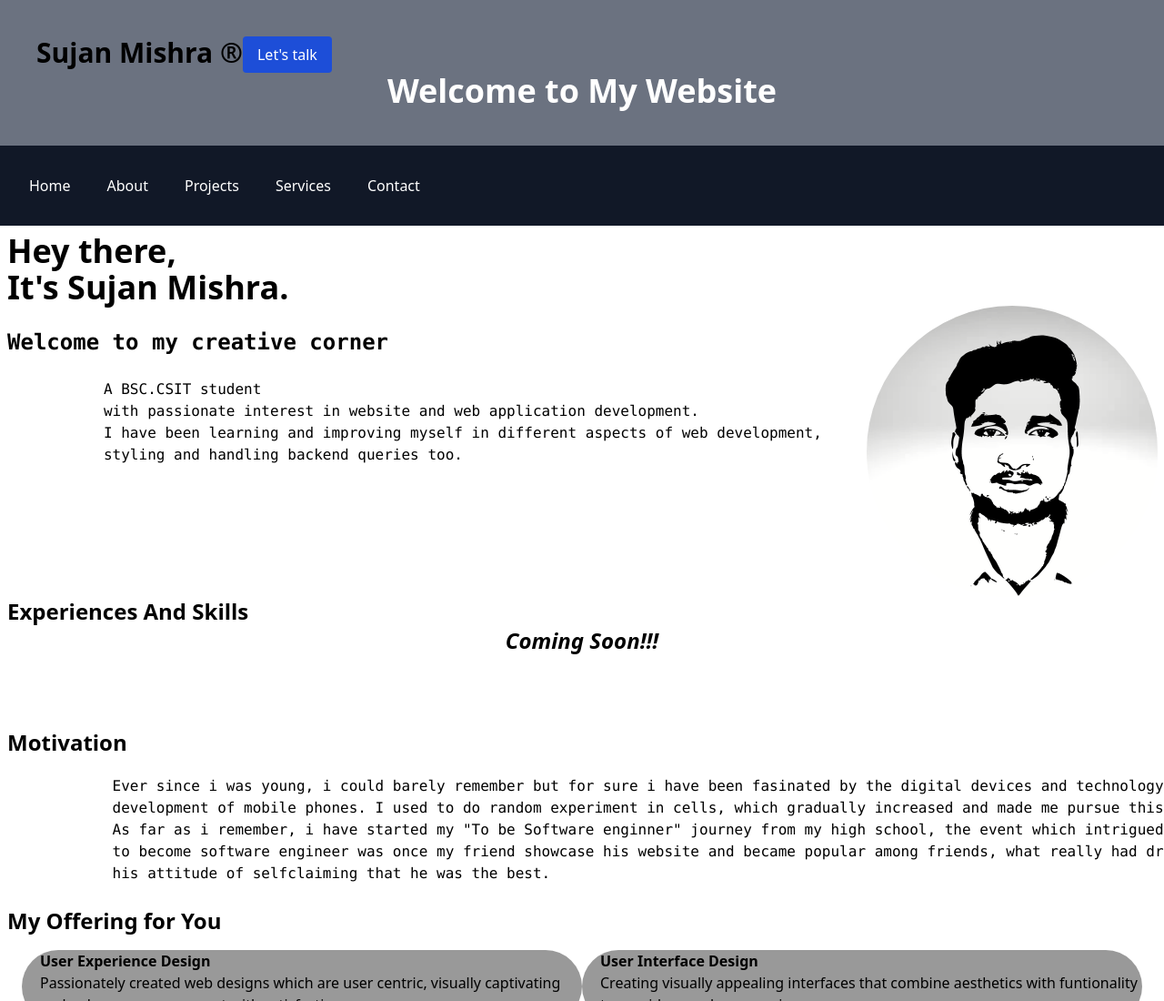
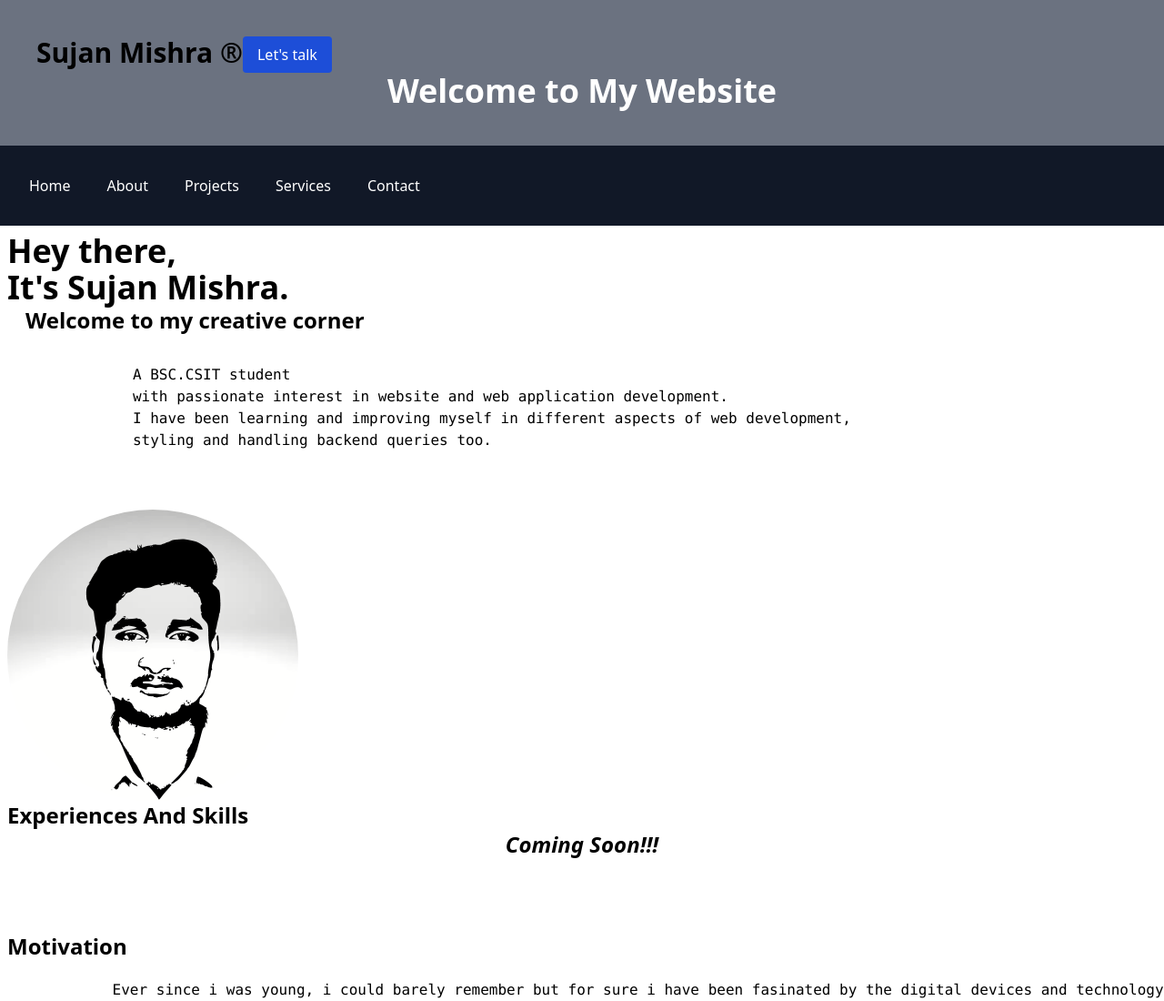
Before and after one commit to sujandaboss/first, a plain HTML site: page portfolio/index.html in a window 1280 px wide. Shown: the top 1100 px of the page at 91% size. Drawn offline with nearby package versions, Linux system fonts and the light colour scheme.

Commit message:
Seond commit

```diff
--- a/portfolio/index.html
+++ b/portfolio/index.html
@@ -35,10 +35,12 @@
         <h2 class=" font-bold text-4xl">Hey there,<br>
             It's Sujan Mishra.
         </h2>
-      <div  class="flex space-x-10">
+        <p class="font-bold mb-0 text-2xl px-5">Welcome to my creative corner</p>
 
-      <pre class="mb-0">
-                      <p class="font-bold mb-0 text-2xl">Welcome to my creative corner</p>
+
+      <div  class="flex space-x-10"></div>
+
+      <pre class="mb-0 p-4 m-4 ">
            A BSC.CSIT student
            with passionate interest in website and web application development.
            I have been learning and improving myself in different aspects of web development,
```
